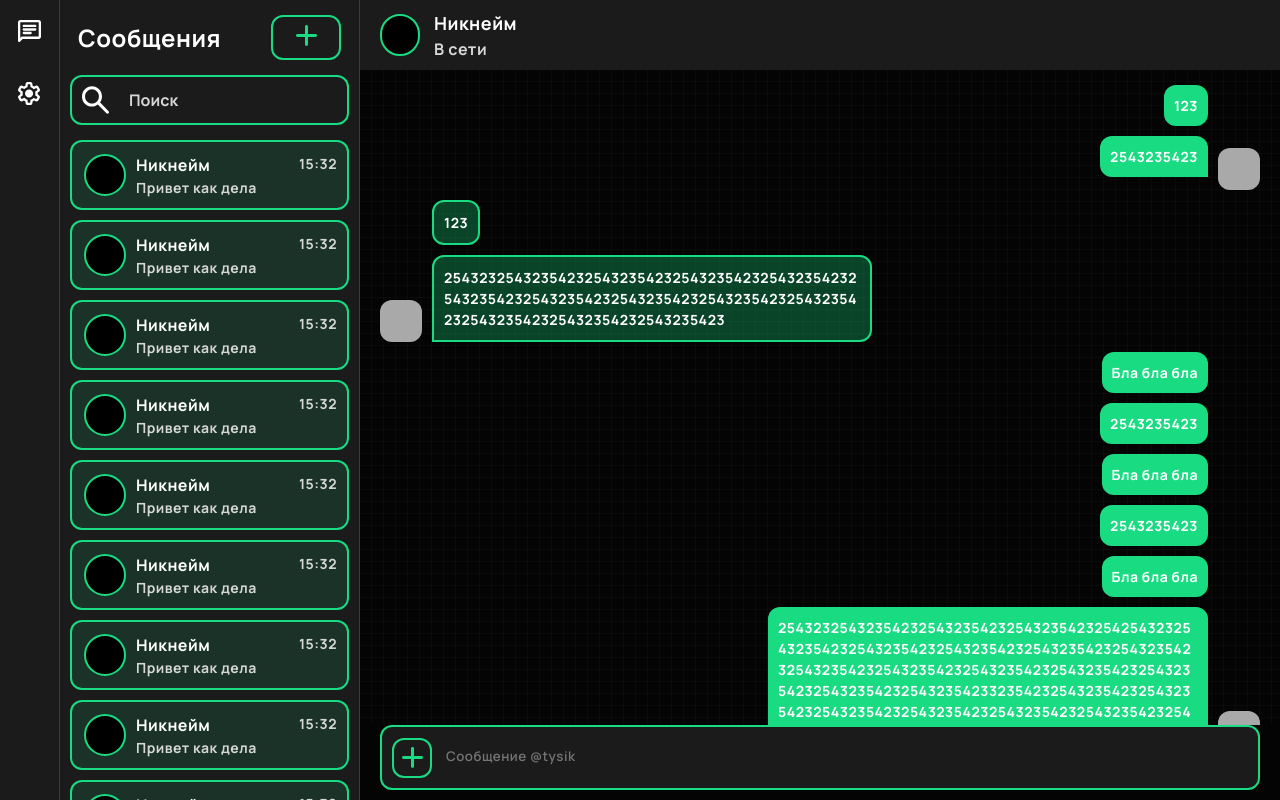
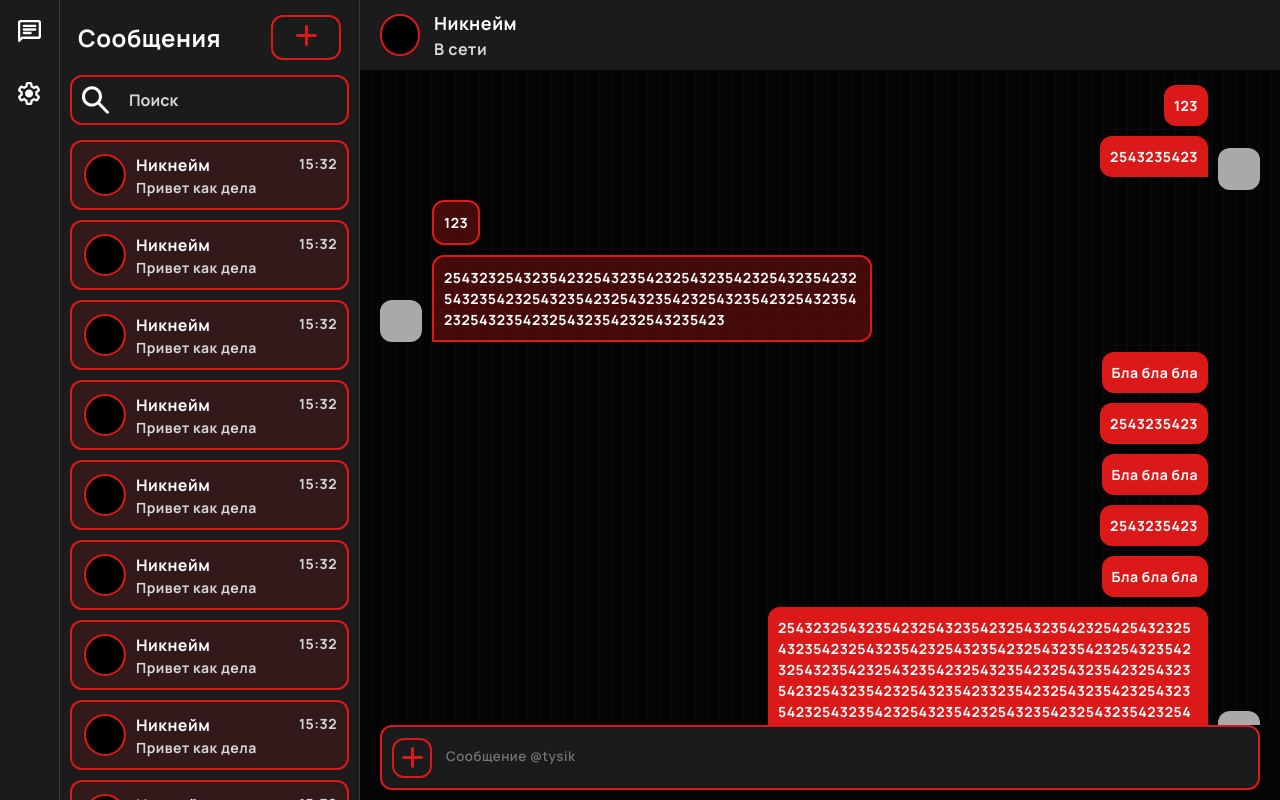
Before and after one commit to TysikGG/reflow, a Next.js app: page / in a window 1280 px wide. Built offline with nearby package versions, Linux system fonts and the light colour scheme.

Commit message:
Update global.css

```diff
--- a/src/styles/global.css
+++ b/src/styles/global.css
@@ -1,8 +1,8 @@
 :root {
   --background: #1B1B1B;
-  --accent: #19DB81;
-  --accent-30: #19db804d;
-  --accent-10: #18dc811e;
+  --accent: #db1919;
+  --accent-30: #db19194d;
+  --accent-10: #dc18181e;
   --background-dark: #040404;
   --placeholder-color: #D7D7D7;
   --border-color: #3C3C3C;
```
